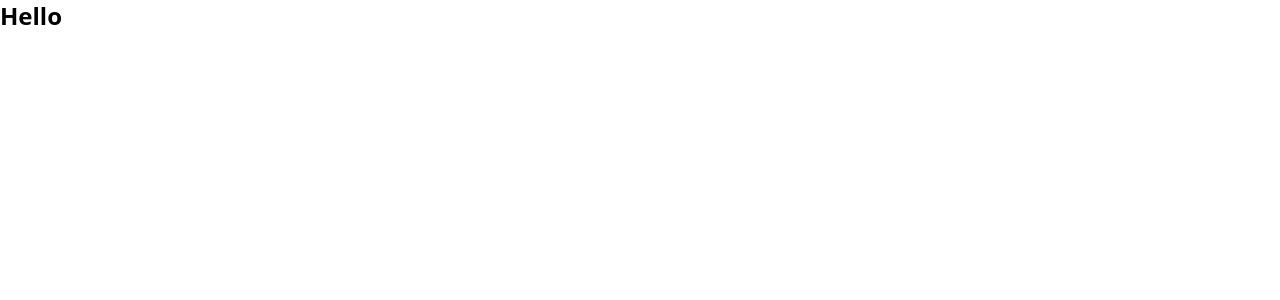
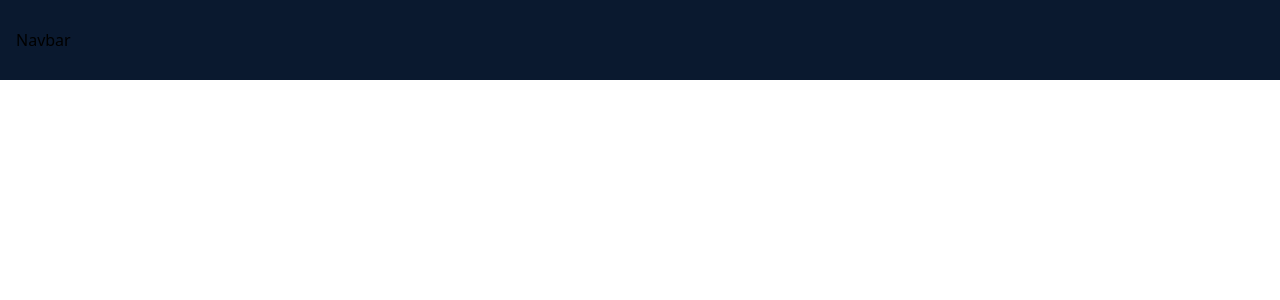
Before and after one commit to yogi-88/React-portfolio, a React (Create React App) app in the folder my-portfolio/: page / in a window 1280 px wide. Shown: the top 300 px of the page. Built offline with nearby package versions, Linux system fonts and the light colour scheme.

Commit message:
Added navbar component and import to App

```diff
--- a/my-portfolio/src/App.js
+++ b/my-portfolio/src/App.js
@@ -1,9 +1,10 @@
+import Navbar from "./components/Navbar";
 
 
 function App() {
   return (
     <div>
-      <h1 className="text-2xl font-bold">Hello</h1>
+      <Navbar />
     </div>
   );
 }
--- /dev/null
+++ b/my-portfolio/src/components/Navbar.jsx
@@ -0,0 +1,9 @@
+import React from 'react'
+
+const Navbar = () => {
+  return (
+    <div className='fixed w-full h-[80px] flex justify-between items-center px-4 bg-[#0a192f]'>Navbar</div>
+  )
+}
+
+export default Navbar
```
